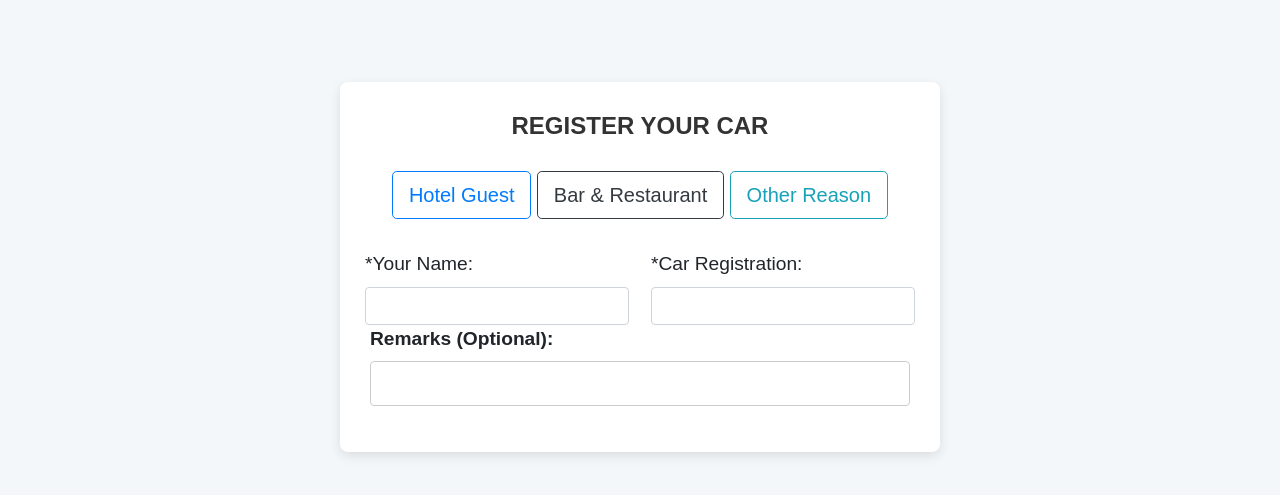
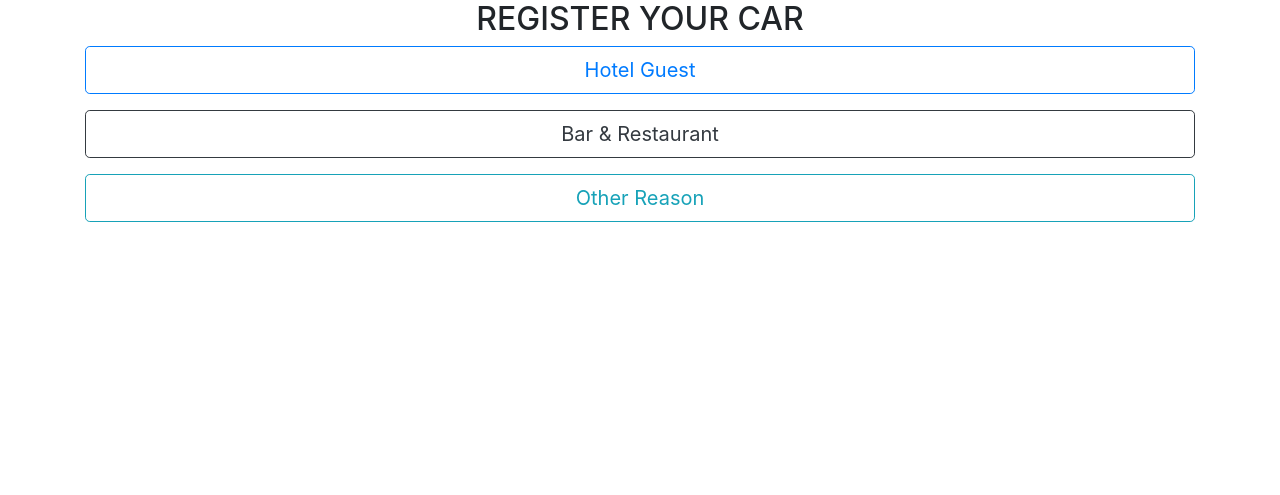
Before and after one commit to BonningtonDublin/bonningtondublin.github.io, a Jekyll site: the page built from README.md, in a window 1280 px wide. Shown: the top 495 px of the page. Built offline with Jekyll 4.4.1, drawn with Linux system fonts in a browser that asks for light colours; our own code applies the rules of GitHub Pages for plain Markdown files.

Commit message:
Update default.html

```diff
--- a/_layouts/default.html
+++ b/_layouts/default.html
@@ -1,89 +1,49 @@
 <!DOCTYPE html>
 <html lang="en">
+
 <head>
   <meta charset="UTF-8">
   <meta name="viewport" content="width=device-width, initial-scale=1.0">
   <title>REGISTER YOUR CAR</title>
   <link rel="icon" href="images/logo.png" type="image/x-icon" />
-  <link rel="stylesheet" href="reg.css">
   <link rel="stylesheet" href="https://cdn.jsdelivr.net/npm/bootstrap@4.3.1/dist/css/bootstrap.min.css">
 
   <style>
-    body {
-      font-family: 'Arial', sans-serif;
-      background-color: #f4f7fa;
-    }
-
-    .container {
-      max-width: 600px;
-      margin: 50px auto;
-      background-color: white;
-      padding: 30px;
-      border-radius: 8px;
-      box-shadow: 0 4px 12px rgba(0, 0, 0, 0.1);
-    }
-
-    h2 {
-      font-size: 24px;
-      font-weight: bold;
-      text-align: center;
-      margin-bottom: 30px;
-      color: #333;
+    .conditional-fields,
+    #main-fields,
+    #other-fields,
+    #confirm-section {
+      display: none;
     }
 
     .form-group label {
       font-weight: bold;
     }
 
-    .form-group input {
-      height: 45px;
-      border-radius: 4px;
-      border: 1px solid #ccc;
-      padding: 0 15px;
-      font-size: 16px;
-    }
-
-    .btn-primary, .btn-success, .btn-secondary {
+    .btn-success,
+    .btn-primary {
       width: 100%;
       font-size: 18px;
       padding: 12px;
       border-radius: 4px;
     }
 
-    .conditional-fields, #confirm-section, #save {
-      display: none;
-    }
-
-    /* New Styling for Two-Line Layout */
-    .form-row {
-      display: flex;
-      justify-content: space-between;
-    }
-
-    .form-column {
-      width: 48%;
-    }
-
     .modal-body p {
       font-size: 16px;
     }
-
-    .modal-footer button {
-      font-size: 16px;
-      padding: 10px 20px;
-    }
   </style>
 </head>
+
 <body>
   <main id="content" class="main-content" role="main">
     <div class="container">
-      <h2>REGISTER YOUR CAR</h2>
+      <h2 class="text-center title">REGISTER YOUR CAR</h2>
 
       <!-- Step 1: Select Reason for Visit -->
       <div id="reason-buttons" class="d-grid gap-2 text-center">
-        <button type="button" class="btn btn-outline-primary btn-lg mb-3" id="btnGuest" onclick="selectReason('guest')">Hotel Guest</button>
-        <button type="button" class="btn btn-outline-dark btn-lg mb-3" id="btnBar" onclick="selectReason('croft_mcgettigans')">Bar & Restaurant</button>
-        <button type="button" class="btn btn-outline-info btn-lg mb-3" id="btnOther" onclick="selectReason('other')">Other Reason</button>
+        <button type="button" class="btn btn-outline-primary btn-lg btn-block mb-3" id="btnGuest" onclick="selectReason('guest')">Hotel Guest</button>
+        <button type="button" class="btn btn-outline-dark btn-lg btn-block mb-3" id="btnBar" onclick="selectReason('croft_mcgettigans')">Bar & Restaurant</button>
+        <button type="button" class="btn btn-outline-info btn-lg btn-block mb-3" id="btnOther" onclick="selectReason('other')">Other Reason</button>
       </div>
 
       <!-- Main Form -->
@@ -91,28 +51,32 @@
 
         <!-- Common Fields: Name and Car Registration -->
         <div id="main-fields">
-          <div class="form-row">
-            <div class="form-column">
+          <div class="form-group">
+            <div class="row">
+              <div class="col-md-6">
                 <label for="NAME">*Your Name:</label>
                 <input type="text" id="NAME" name="NAME" class="form-control" required>
               </div>
-            <div class="form-column">
+              <div class="col-md-6">
                 <label for="CAR-REGISTRATION">*Car Registration:</label>
                 <input type="text" id="CAR-REGISTRATION" name="CAR-REGISTRATION" class="form-control" required>
+              </div>
             </div>
           </div>
         </div>
 
         <!-- Conditional Fields for Hotel Guest -->
         <div id="guest-fields" class="conditional-fields">
-          <div class="form-row">
-            <div class="form-column">
+          <div class="form-group">
+            <div class="row">
+              <div class="col-md-6">
                 <label for="ROOM">*Room Number:</label>
                 <input type="number" id="ROOM" name="ROOM" class="form-control" min="80" max="5118">
               </div>
-            <div class="form-column">
+              <div class="col-md-6">
                 <label for="CHECK-OUT">*Check-Out Date:</label>
                 <input type="date" id="CHECK-OUT" name="CHECK-OUT" class="form-control">
+              </div>
             </div>
           </div>
         </div>
@@ -129,20 +93,43 @@
         <div id="confirm-section">
           <div class="form-check mb-3">
             <input type="checkbox" id="CONFIRMED" name="CONFIRMED" class="form-check-input" value="Yes" checked required>
-            <label for="CONFIRMED" class="form-check-label">
-              I confirm that the information provided above is accurate. I understand that any inaccuracies may result in unauthorized parking and will lead to my vehicle being clamped. By submitting, you agree to the terms stated above.
-            </label>
+            <label for="CONFIRMED" class="form-check-label">I confirm that the information provided above is accurate. I understand that any inaccuracies may result in unauthorized parking and will lead to my vehicle being clamped. By submitting, you agree to the terms stated above.</label>
           </div>
         </div>
 
         <div id="save" style="display: none;">
-          <button id="btnSubmit" type="button" class="btn btn-success" onclick="openNewWindow()">Submit</button>
+          <button id="btnSubmit" type="button" class="btn btn-success" onclick="populateModal()">Submit</button>
         </div>
 
       </form>
     </div>
 
-    <!-- Script to Toggle Fields and Open New Window -->
+    <!-- Modal for Confirmation -->
+    <div class="modal fade" id="submitModal" tabindex="-1" role="dialog" aria-labelledby="submitModalLabel" aria-hidden="true">
+      <div class="modal-dialog" role="document">
+        <div class="modal-content">
+          <div class="modal-header">
+            <h5 class="modal-title" id="submitModalLabel">Please confirm your information!</h5>
+            <button type="button" class="close" data-dismiss="modal" aria-label="Close">
+              <span aria-hidden="true">&times;</span>
+            </button>
+          </div>
+          <div class="modal-body" id="modalBody"></div>
+          <div class="modal-footer d-grid gap-2">
+            <button type="button" class="btn-lg btn-secondary" data-dismiss="modal">Back</button>
+            <button type="button" class="btn-lg btn-primary" onclick="submitForm()">Confirm & Save</button>
+          </div>
+        </div>
+      </div>
+    </div>
+
+  </main>
+
+  <!-- Bootstrap and jQuery -->
+  <script src="https://code.jquery.com/jquery-3.3.1.slim.min.js" crossorigin="anonymous"></script>
+  <script src="https://cdn.jsdelivr.net/npm/popper.js@1.14.7/dist/umd/popper.min.js" crossorigin="anonymous"></script>
+  <script src="https://cdn.jsdelivr.net/npm/bootstrap@4.3.1/dist/js/bootstrap.min.js" crossorigin="anonymous"></script>
+
   <script>
     let selectedReason = "";
 
@@ -168,75 +155,29 @@
       document.getElementById('save').style.display = 'block';
     }
 
-      // Open new window to show the form data
-      function openNewWindow() {
-        // Get form data
+    // Populate the modal with form data before submission
+    function populateModal() {
       const name = document.getElementById('NAME').value;
       const carRegistration = document.getElementById('CAR-REGISTRATION').value;
       const room = document.getElementById('ROOM') ? document.getElementById('ROOM').value : '';
       const checkOut = document.getElementById('CHECK-OUT') ? document.getElementById('CHECK-OUT').value : '';
 
-        // Create content for the new window
-        const content = `
-          <html>
-            <head>
-              <title>Car Registration Details</title>
-              <style>
-                body {
-                  font-family: Arial, sans-serif;
-                  margin: 30px;
-                }
-                h2 {
-                  color: #333;
-                }
-                .form-group {
-                  margin-bottom: 15px;
-                }
-                .label {
-                  font-weight: bold;
-                }
-                .form-group input {
-                  width: 300px;
-                  padding: 8px;
-                  margin-left: 15px;
-                }
-                .form-group div {
-                  margin-bottom: 10px;
-                }
-              </style>
-            </head>
-            <body>
-              <h2>Car Registration Details</h2>
-              <div class="form-group">
-                <div>
-                  <label class="label">Your Name:</label>
-                  <input type="text" value="${name}" readonly>
-                </div>
-                <div>
-                  <label class="label">Car Registration:</label>
-                  <input type="text" value="${carRegistration}" readonly>
-                </div>
-              </div>
-              <div class="form-group">
-                <div>
-                  <label class="label">Room Number:</label>
-                  <input type="text" value="${room}" readonly>
-                </div>
-                <div>
-                  <label class="label">Check-out Date:</label>
-                  <input type="text" value="${checkOut}" readonly>
-                </div>
-              </div>
-            </body>
-          </html>
+      const modalContent = `
+        <p><strong>Your Name:</strong> ${name}</p>
+        <p><strong>Car Registration:</strong> ${carRegistration}</p>
+        <p><strong>Room Number:</strong> ${room}</p>
+        <p><strong>Check-out Date:</strong> ${checkOut}</p>
       `;
 
-        // Open a new window and write the content to it
-        const newWindow = window.open('', '_blank', 'width=600,height=400');
-        newWindow.document.write(content);
-        newWindow.document.close();
+      document.getElementById('modalBody').innerHTML = modalContent;
+    }
+
+    // Function to submit the form after confirmation
+    function submitForm() {
+      document.getElementById('registration-form').submit();
     }
   </script>
-  </main>
+
 </body>
+
 </html>
```
Lines whose indentation alone changed are shown as unchanged.
